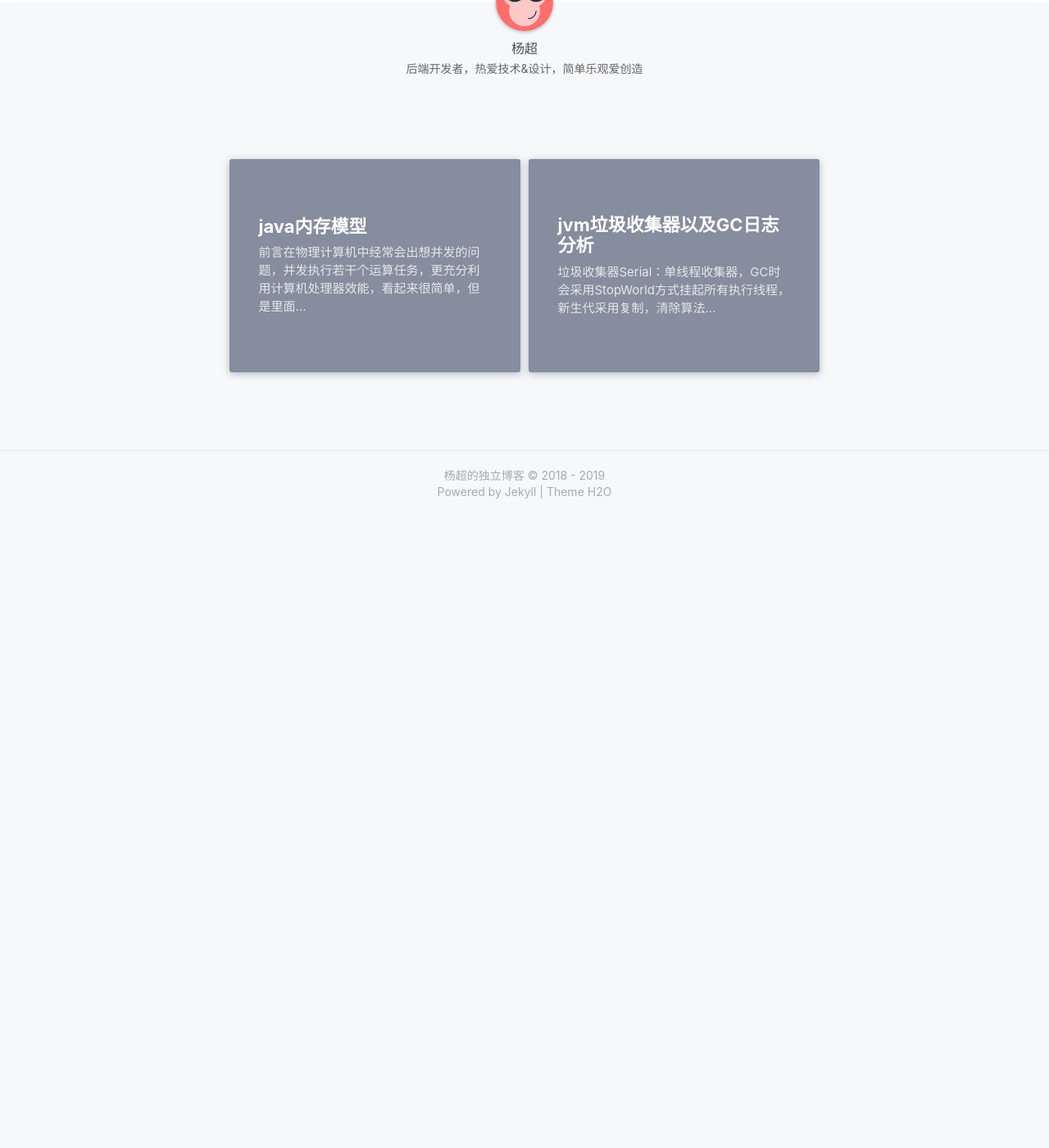
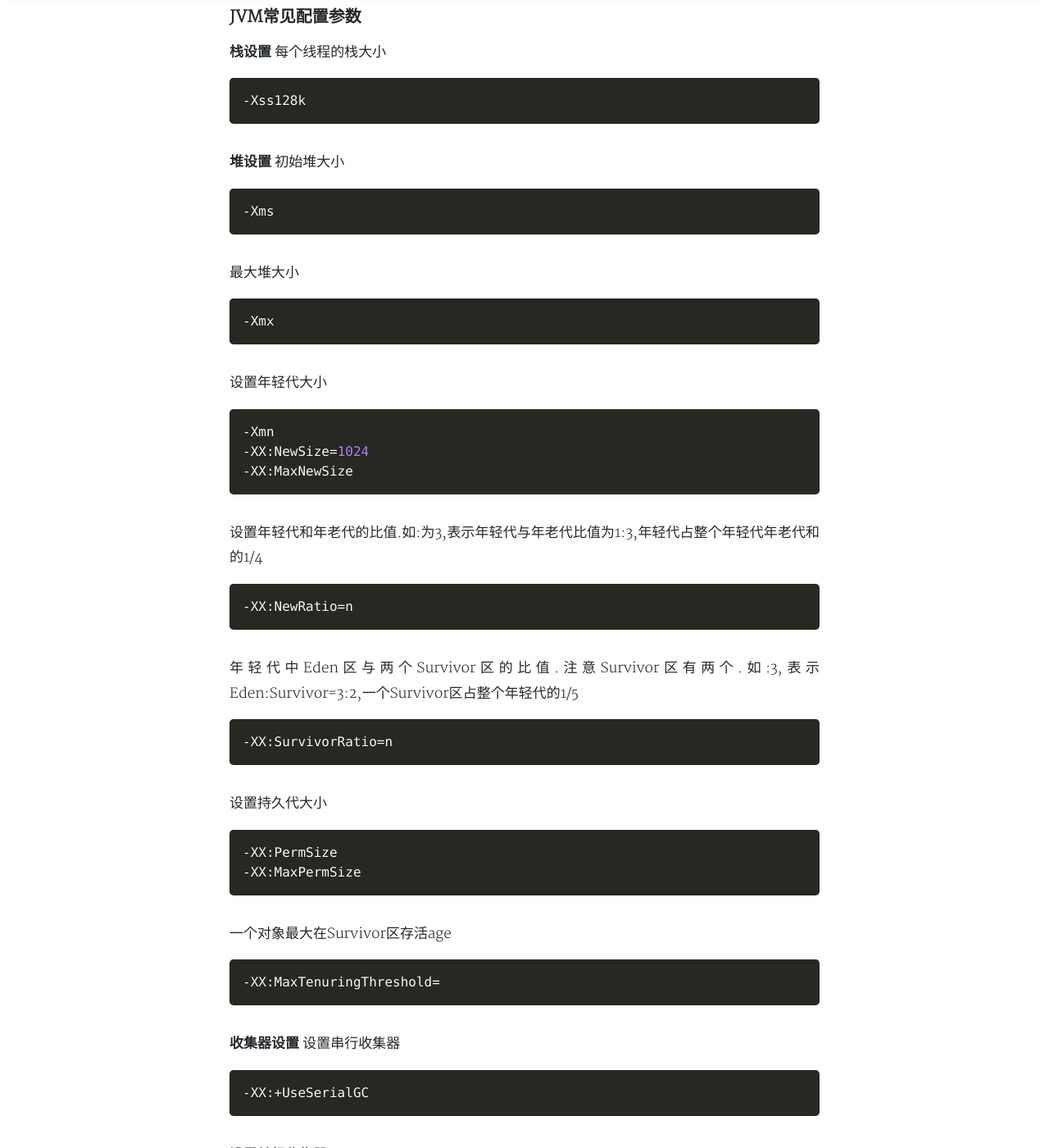
Before and after one commit to gobige/gobige.github.io, a Jekyll site: the page built from _posts/2018-03-09-jvm-debug-tool.md, in a window 1280 px wide and 1400 px high, scrolled down 4213 px. Shown: the whole window at 82% size. Built offline with Jekyll 4.4.1, drawn with Linux system fonts in a browser that asks for light colours; nearby versions of some CDN libraries; a style sheet for code colours, icons or effects is not loaded; before the commit the page ends 4843 px from its top, so only the background shows below that; some of the changed text lies outside the part shown.

Commit message:
jvm config

````diff
--- a/_posts/2018-03-09-jvm-debug-tool.md
+++ b/_posts/2018-03-09-jvm-debug-tool.md
@@ -51,3 +51,85 @@ jstat指令常见选项
 
 **VisualVM：多合一故障处理工具**
 VisualVM提供很多插件的扩展，可以做到显示进程和进程配置，监视应用CPU，GC，堆，方法区，提供dump以及堆转储文件分析；方法级程序性能分析，找出调用最多，运行时间最长方法；收集程序运行时配置，线程dump，内存dump
+
+
+禁止System.gc()
+```java
+-XX:+DisableExplicitGC
+```
+
+### JVM常见配置参数
+
+**栈设置**
+每个线程的栈大小
+```java
+-Xss128k
+```
+
+**堆设置**
+初始堆大小
+```java
+-Xms
+```
+最大堆大小
+```java
+-Xmx
+```
+设置年轻代大小
+```java
+-Xmn
+-XX:NewSize=1024
+-XX:MaxNewSize
+```
+设置年轻代和年老代的比值.如:为3,表示年轻代与年老代比值为1:3,年轻代占整个年轻代年老代和的1/4
+```java
+-XX:NewRatio=n
+```
+年轻代中Eden区与两个Survivor区的比值.注意Survivor区有两个.如:3,表示Eden:Survivor=3:2,一个Survivor区占整个年轻代的1/5
+```java
+-XX:SurvivorRatio=n
+```
+设置持久代大小
+```java
+-XX:PermSize
+-XX:MaxPermSize
+```
+一个对象最大在Survivor区存活age
+```java
+-XX:MaxTenuringThreshold=
+```
+
+**收集器设置**
+设置串行收集器
+```java
+-XX:+UseSerialGC
+```
+设置并行收集器
+```java
+-XX:+UseParallelGC
+```
+设置并行年老代收集器
+```java
+-XX:+UseParallelGC
+```
+设置并发收集器
+```java
+-XX:+UseParallelGC
+```
+CMS收集，设置年老代为并发收集
+```java
+-XX:+UseConcMarkSweepGC
+```
+**垃圾回收统计信息**
+```java
+-XX:+PrintGC
+-XX:+PrintGCDetails
+-XX:+PrintGCTimeStamps
+```
+
+jit编译的代码都是放在codecache
+```java
+-XX:+UseCodeCacheFlushing 最早被编译的一半方法将会被放到一个old列表中等待回收
+在一定时间间隔内，如果方法没有被调用，这个方法就会被从codeCache充清除
+ -XX:ReservedCodeCacheSize  设置codecache大小
+```
````
